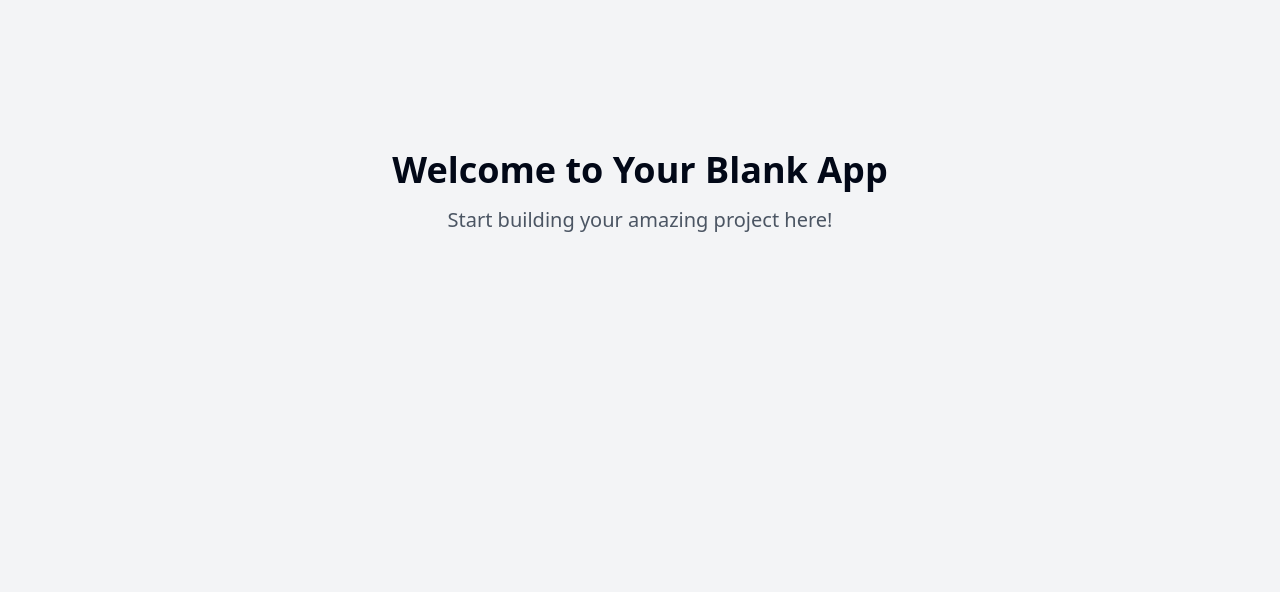
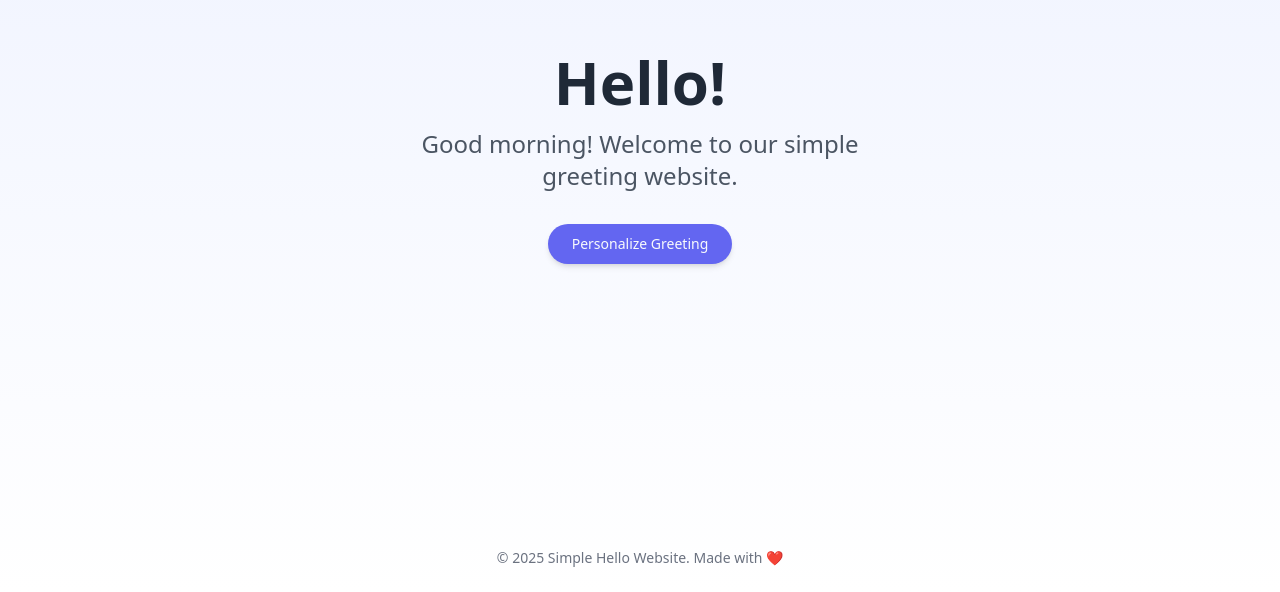
Before and after one commit to Subhrajyouti/friendly-hello-greeter, a React (Vite) app: page / in a window 1280 px wide. Shown: the part 208-800 px from the top of the page. Built offline with nearby package versions, Linux system fonts and the light colour scheme.

Commit message:
Create simple website
The prompt requested the creation of a simple website.

```diff
--- a/package.json
+++ b/package.json
@@ -45,6 +45,7 @@
     "cmdk": "^1.0.0",
     "date-fns": "^3.6.0",
     "embla-carousel-react": "^8.3.0",
+    "framer-motion": "^12.5.0",
     "input-otp": "^1.2.4",
     "lucide-react": "^0.462.0",
     "next-themes": "^0.3.0",
--- /dev/null
+++ b/src/components/Footer.tsx
@@ -0,0 +1,14 @@
+
+import React from 'react';
+
+const Footer: React.FC = () => {
+  const year = new Date().getFullYear();
+
+  return (
+    <footer className="w-full py-6 text-center text-gray-500 text-sm">
+      <p>© {year} Simple Hello Website. Made with ❤️</p>
+    </footer>
+  );
+};
+
+export default Footer;
--- /dev/null
+++ b/src/components/HelloMessage.tsx
@@ -0,0 +1,41 @@
+
+import React, { useEffect, useState } from 'react';
+import { motion } from 'framer-motion';
+
+interface HelloMessageProps {
+  greeting: string;
+}
+
+const HelloMessage: React.FC<HelloMessageProps> = ({ greeting }) => {
+  const [timeOfDay, setTimeOfDay] = useState<string>('');
+
+  useEffect(() => {
+    const hour = new Date().getHours();
+
+    if (hour >= 5 && hour < 12) {
+      setTimeOfDay('morning');
+    } else if (hour >= 12 && hour < 18) {
+      setTimeOfDay('afternoon');
+    } else {
+      setTimeOfDay('evening');
+    }
+  }, []);
+
+  return (
+    <motion.div
+      initial={{ opacity: 0, y: -20 }}
+      animate={{ opacity: 1, y: 0 }}
+      transition={{ duration: 0.5 }}
+      className="text-center"
+    >
+      <h1 className="text-5xl md:text-6xl font-bold text-gray-800 mb-4">
+        Hello{greeting ? `, ${greeting}` : '!'}
+      </h1>
+      <p className="text-xl md:text-2xl text-gray-600">
+        Good {timeOfDay}! Welcome to our simple greeting website.
+      </p>
+    </motion.div>
+  );
+};
+
+export default HelloMessage;
--- a/src/pages/Index.tsx
+++ b/src/pages/Index.tsx
@@ -1,12 +1,75 @@
-// Update this page (the content is just a fallback if you fail to update the page)
+
+import React, { useState, useEffect } from 'react';
+import { Button } from "@/components/ui/button";
+import HelloMessage from '@/components/HelloMessage';
+import Footer from '@/components/Footer';
 
 const Index = () => {
+  const [name, setName] = useState('');
+  const [greeting, setGreeting] = useState('');
+  const [showInput, setShowInput] = useState(false);
+
+  const handleSubmit = (e: React.FormEvent) => {
+    e.preventDefault();
+    if (name.trim()) {
+      setGreeting(name);
+      setName('');
+      setShowInput(false);
+    }
+  };
+
   return (
-    <div className="min-h-screen flex items-center justify-center bg-gray-100">
-      <div className="text-center">
-        <h1 className="text-4xl font-bold mb-4">Welcome to Your Blank App</h1>
-        <p className="text-xl text-gray-600">Start building your amazing project here!</p>
-      </div>
+    <div className="min-h-screen flex flex-col bg-gradient-to-b from-indigo-50 to-white">
+      <main className="flex-grow flex flex-col items-center justify-center px-4 py-12">
+        <div className="w-full max-w-md">
+          <HelloMessage greeting={greeting} />
+
+          {!showInput ? (
+            <div className="flex flex-col items-center mt-8 space-y-4">
+              <Button
+                onClick={() => setShowInput(true)}
+                className="px-6 py-2 bg-indigo-500 hover:bg-indigo-600 transition-all duration-300 rounded-full shadow-md"
+              >
+                Personalize Greeting
+              </Button>
+            </div>
+          ) : (
+            <form onSubmit={handleSubmit} className="mt-8 space-y-4 w-full">
+              <div className="flex flex-col space-y-2">
+                <label htmlFor="name" className="text-sm font-medium text-gray-700">
+                  What's your name?
+                </label>
+                <input
+                  type="text"
+                  id="name"
+                  value={name}
+                  onChange={(e) => setName(e.target.value)}
+                  className="px-4 py-2 border border-gray-300 rounded-md focus:outline-none focus:ring-2 focus:ring-indigo-500"
+                  placeholder="Enter your name"
+                  autoFocus
+                />
+              </div>
+              <div className="flex space-x-2">
+                <Button
+                  type="submit"
+                  className="px-4 py-2 bg-indigo-500 hover:bg-indigo-600 transition-all duration-300 rounded-md"
+                >
+                  Say Hello
+                </Button>
+                <Button
+                  type="button"
+                  variant="outline"
+                  onClick={() => setShowInput(false)}
+                  className="px-4 py-2 transition-all duration-300 rounded-md"
+                >
+                  Cancel
+                </Button>
+              </div>
+            </form>
+          )}
+        </div>
+      </main>
+      <Footer />
     </div>
   );
 };
```
Also changed, not shown: 1 other file (tests, documents, lock files or other folders).
